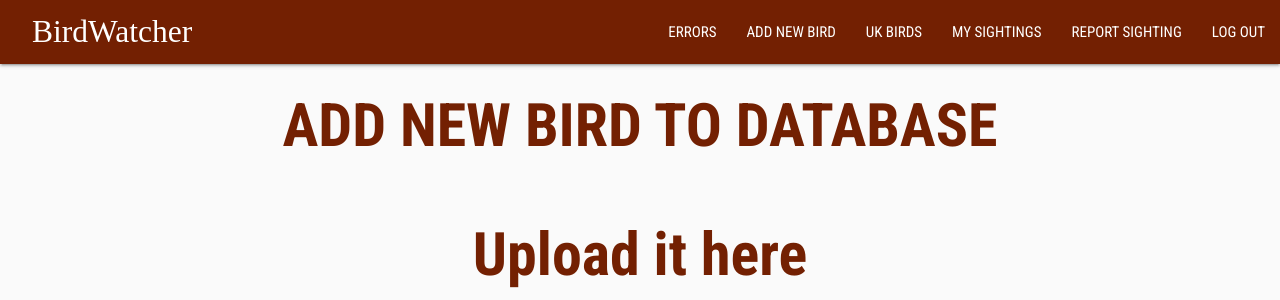
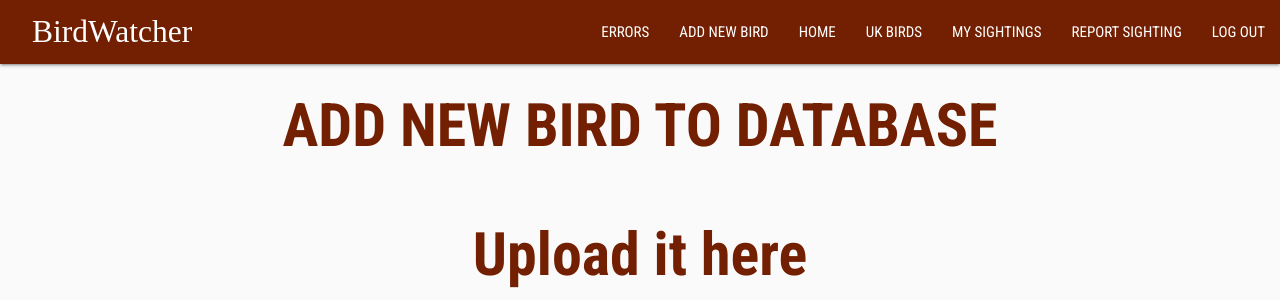
Before and after one commit to CarterStefan/bird_watcher, a Flask app: page /add_new_bird/ in a window 1280 px wide. Shown: the top 300 px of the page. Run offline with Flask 2, Linux system fonts and the light colour scheme; the visitor is signed in with stand-in values (Sample User, id 1); data that the repository does not hold is empty; some libraries are stand-ins or nearby versions; some web fonts are replaced.

Commit message:
Add home button to Nav bar

```diff
--- a/templates/base.html
+++ b/templates/base.html
@@ -27,6 +27,7 @@
 						<a href="{{ url_for('add_new_bird', username=session['user']) }}">Add New Bird</a>
 					</li>
 					{% endif %}
+                    <li><a href="{{ url_for('home') }}">Home</a></li>
 					<li><a href="{{ url_for('uk_birds') }}">UK Birds</a></li>
 					{% if session.user %}
 					<li>
```
